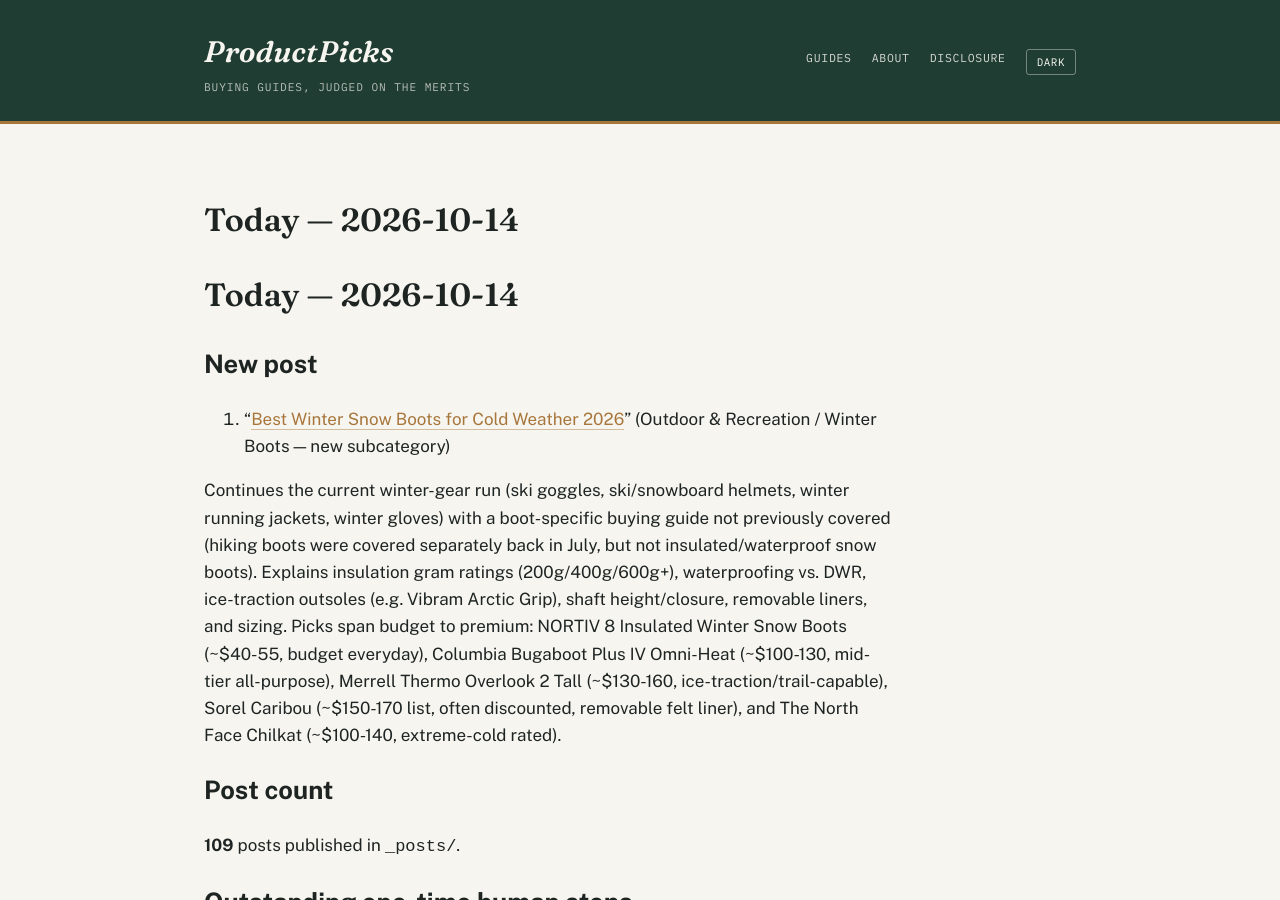
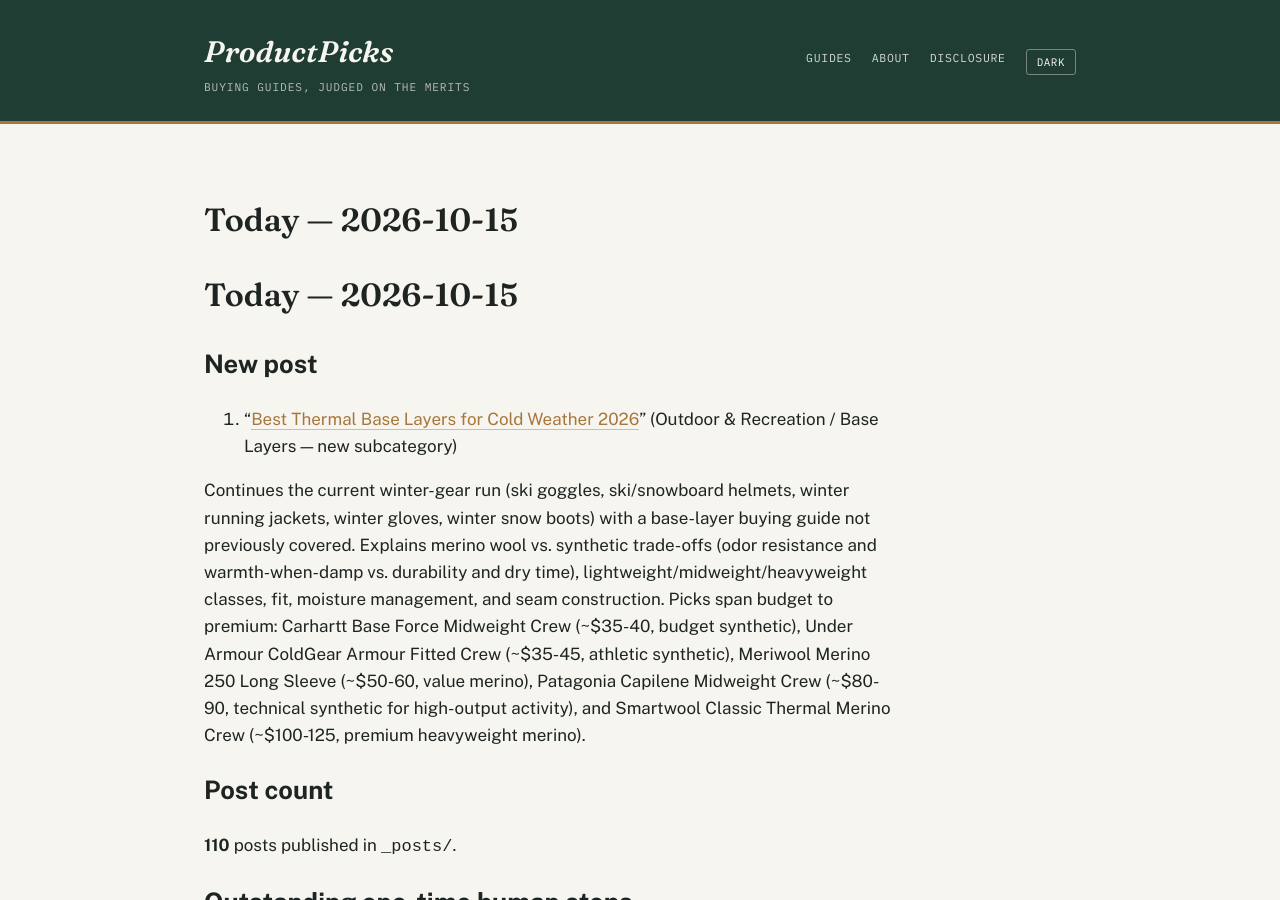
Before and after one commit to ajith198/ProductPicks, a Jekyll site: the page built from today.md, in a window 1280 px wide and 900 px high. Built offline with Jekyll 4.4.1, drawn with Linux system fonts in a browser that asks for light colours; our own code applies the rules of GitHub Pages for plain Markdown files.

Commit message:
daily: 2026-10-15 new post + log update
Co-Authored-By: Claude Sonnet 5 <noreply@anthropic.com>
Claude-Session: https://claude.ai/code/session_01MBQbV2Dayrr9WujGTNfdth

```diff
--- a/today.md
+++ b/today.md
@@ -1,14 +1,14 @@
-# Today — 2026-10-14
+# Today — 2026-10-15
 
 ## New post
 
-1. "[Best Winter Snow Boots for Cold Weather 2026](/outdoor-recreation/buying-guides/best-winter-snow-boots-for-cold-weather/)" (Outdoor & Recreation / Winter Boots — new subcategory)
+1. "[Best Thermal Base Layers for Cold Weather 2026](/outdoor-recreation/buying-guides/best-thermal-base-layers-for-cold-weather/)" (Outdoor & Recreation / Base Layers — new subcategory)
 
-Continues the current winter-gear run (ski goggles, ski/snowboard helmets, winter running jackets, winter gloves) with a boot-specific buying guide not previously covered (hiking boots were covered separately back in July, but not insulated/waterproof snow boots). Explains insulation gram ratings (200g/400g/600g+), waterproofing vs. DWR, ice-traction outsoles (e.g. Vibram Arctic Grip), shaft height/closure, removable liners, and sizing. Picks span budget to premium: NORTIV 8 Insulated Winter Snow Boots (~$40-55, budget everyday), Columbia Bugaboot Plus IV Omni-Heat (~$100-130, mid-tier all-purpose), Merrell Thermo Overlook 2 Tall (~$130-160, ice-traction/trail-capable), Sorel Caribou (~$150-170 list, often discounted, removable felt liner), and The North Face Chilkat (~$100-140, extreme-cold rated).
+Continues the current winter-gear run (ski goggles, ski/snowboard helmets, winter running jackets, winter gloves, winter snow boots) with a base-layer buying guide not previously covered. Explains merino wool vs. synthetic trade-offs (odor resistance and warmth-when-damp vs. durability and dry time), lightweight/midweight/heavyweight classes, fit, moisture management, and seam construction. Picks span budget to premium: Carhartt Base Force Midweight Crew (~$35-40, budget synthetic), Under Armour ColdGear Armour Fitted Crew (~$35-45, athletic synthetic), Meriwool Merino 250 Long Sleeve (~$50-60, value merino), Patagonia Capilene Midweight Crew (~$80-90, technical synthetic for high-output activity), and Smartwool Classic Thermal Merino Crew (~$100-125, premium heavyweight merino).
 
 ## Post count
 
-**109** posts published in `_posts/`.
+**110** posts published in `_posts/`.
 
 ## Outstanding one-time human steps
 
```
Also changed, not shown: TODAY.md (+1 -1 lines), _posts/2026-10-15-best-thermal-base-layers-for-cold-weather.md (added, +56 -0 lines), categories.md (+1 -1 lines), content-log.md (+1 -0 lines).
